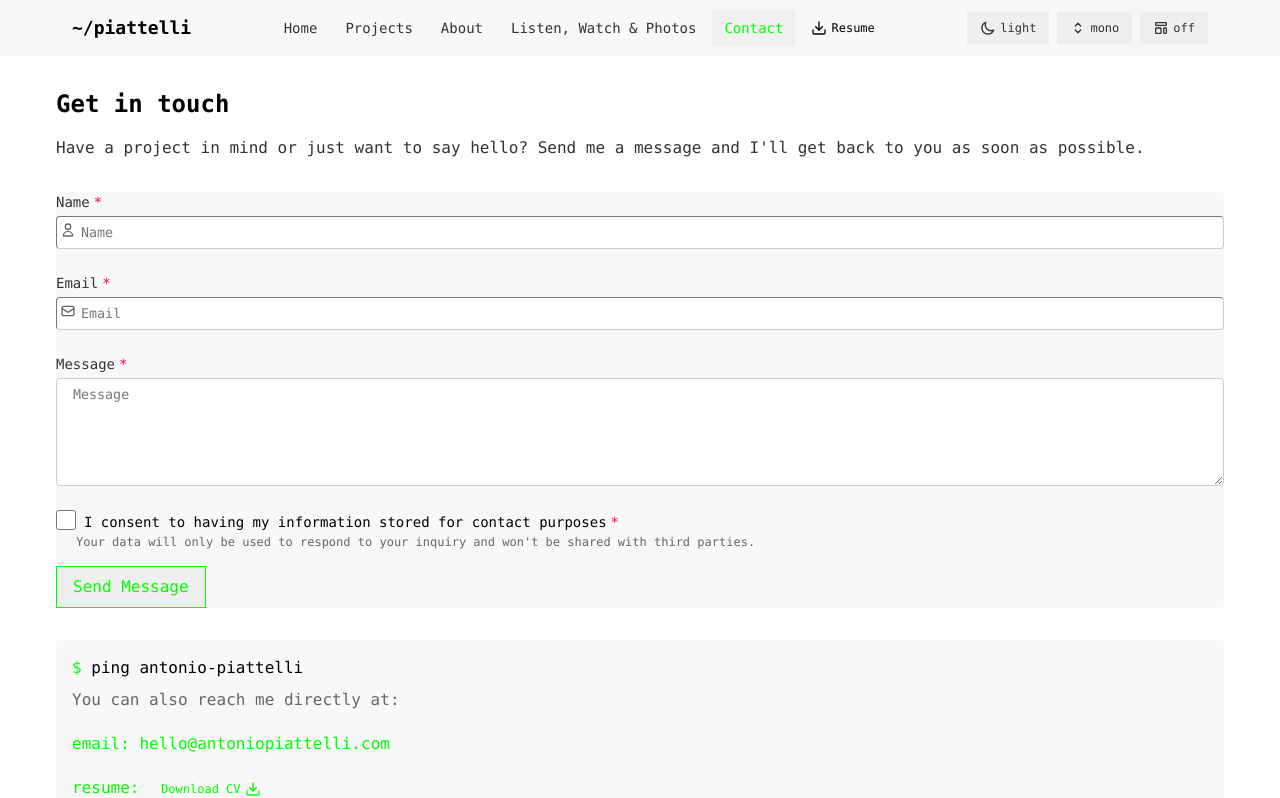
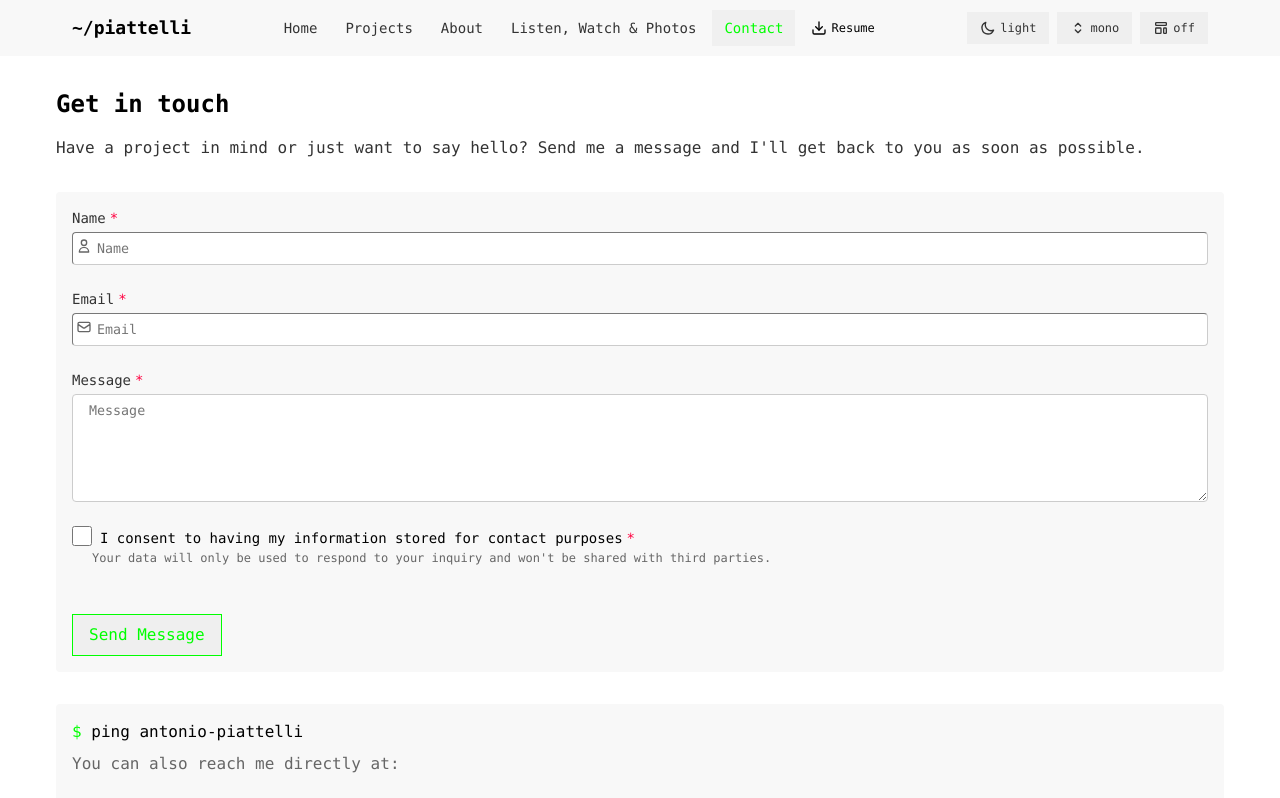
Before and after one commit to antoniowav/portfolio, a Next.js app: page /contact in a window 1280 px wide. Shown: the top 798 px of the page. Built offline with nearby package versions, Linux system fonts and the light colour scheme.

Commit message:
Update ContactForm.tsx

```diff
--- a/src/app/contact/ContactForm.tsx
+++ b/src/app/contact/ContactForm.tsx
@@ -173,7 +173,7 @@ export function ContactForm(): JSX.Element {
             </div>
           ) : (
             <form onSubmit={handleSubmit} className="space-y-6">
-              <div className="grid grid-cols-1 gap-6">
+              <div className="grid grid-cols-1 p-4 gap-6">
                 <Input
                   name="name"
                   label="Name"
@@ -266,7 +266,7 @@ export function ContactForm(): JSX.Element {
                 />
               )}
 
-              <div className="flex justify-end mt-4">
+              <div className="flex p-4 justify-end mt-4">
                 <Button
                   type="submit"
                   variant="primary"
```
